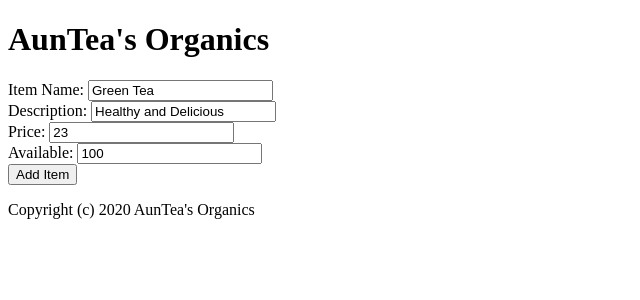
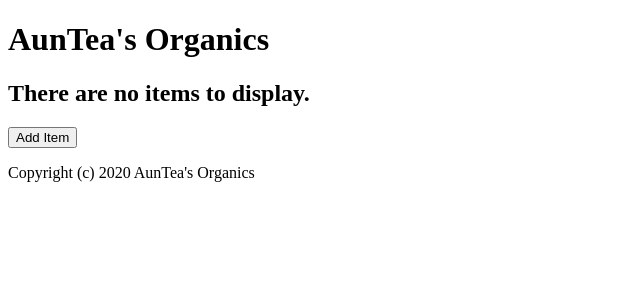
Before and after one commit to wrunion/epicodus-react-project, a React (Create React App) app: page / in a window 1280 px wide. Shown: the top 300 px of the page, without its empty margins (0-640 px from the left). Built offline with nearby package versions, Linux system fonts and the light colour scheme.

Commit message:
Add functionality to toggle between form showing and default view.

```diff
--- a/src/components/ItemControl.js
+++ b/src/components/ItemControl.js
@@ -4,23 +4,52 @@ import Form from './Form';
 
 class ItemControl extends Component {
   state = {
-    itemList: []
+    itemList: [],
+    formShowing: false
+  }
+
+  displayForm = () => {
+    this.setState({formShowing: true});
   }
 
   handleFormSubmit = (item) => {
     console.log(item);
-
-    this.setState({itemList: [...this.state.itemList, item]});
+    this.setState({itemList: [...this.state.itemList, item], formShowing: false});
   }
 
   render() {
-    return (
+    // let currentDisplay;
+    //  const formShowing = `<Form handleSubmitCallback={this.handleFormSubmit} />`
+
+     return (
       <div className="ItemControl">
-        <Form handleSubmitCallback={this.handleFormSubmit} />
-        {/* <Form /> */}
-        {/* <AddItemForm /> */}
+        {this.state.formShowing === true ?
+          <Form handleSubmitCallback={this.handleFormSubmit} />
+          :  <React.Fragment>
+              <h2>There are no items to display.</h2>
+              <button onClick={this.displayForm}>Add Item</button>
+            </React.Fragment>}
       </div>
-    )
+    );
+
+    // if (this.state.itemList.length > 0) {
+    //   if (this.state.formShowing === true) {
+    //     return (
+    //       <React.Fragment>
+    //         <Form handleSubmitCallback={this.handleFormSubmit} />
+    //       </React.Fragment>
+    //     );
+    //   }
+
+
+    // } else {
+    //   return (
+    //     <div className="DefaultView">
+    //       <h2>There are no items to display.</h2>
+    //       <button onClick={this.displayForm}>Add Item</button>
+    //     </div>
+    //   )
+    // }
   }
 }
 
```
